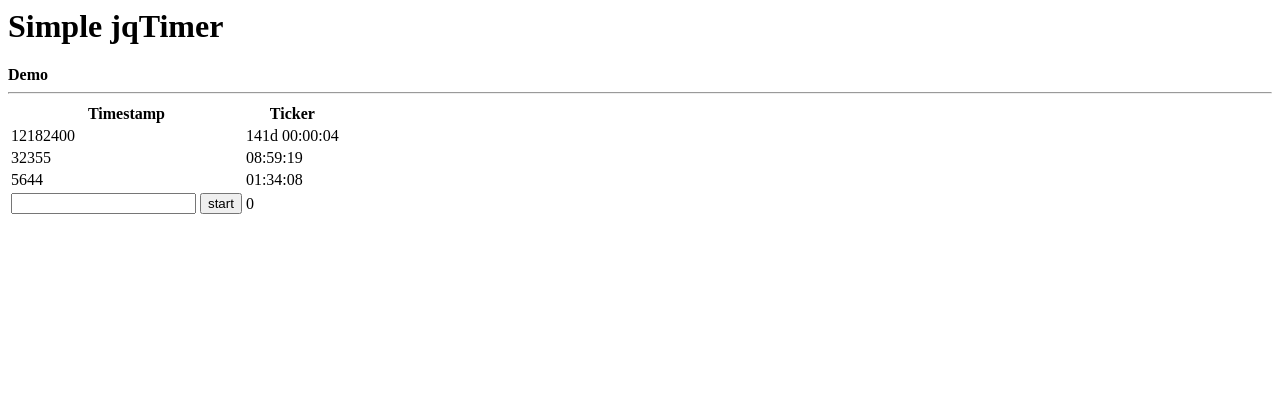
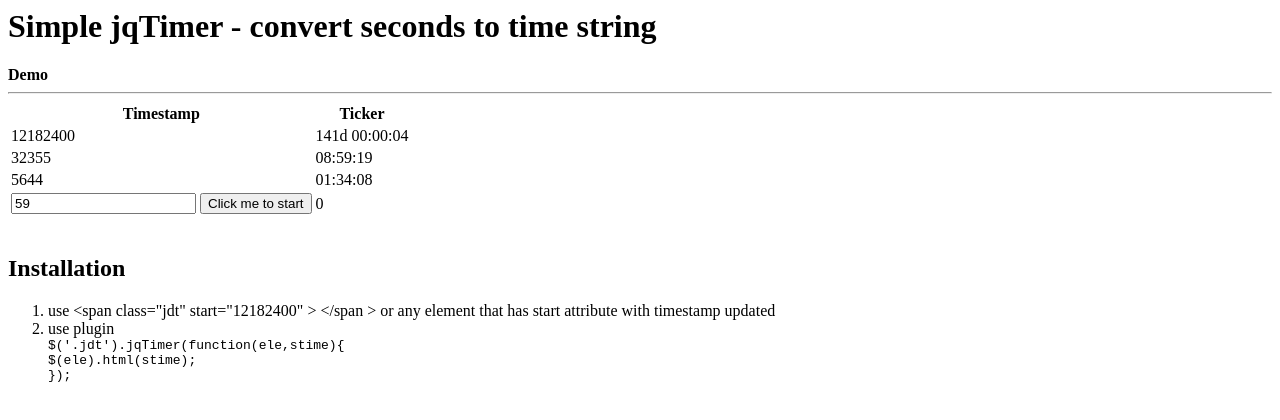
Before and after one commit to sharifbaba/jqTimer, a plain HTML site: page index.html in a window 1280 px wide. Drawn offline with nearby package versions, Linux system fonts and the light colour scheme.

Commit message:
updated installation instructions

```diff
--- a/index.html
+++ b/index.html
@@ -6,7 +6,7 @@
 </head>
 <body>
 	<h1>
-		Simple jqTimer
+		Simple jqTimer - convert seconds to time string
 	</h1>
 	<p>
 	</p>
@@ -31,12 +31,34 @@
 		</tr>
 		<tr>
 			<td>
-				<input type="text" id="inp_loadtimer"  start="-1">
-				<input type="button" value="start"  onclick="start_timer()">
+				<input type="text" id="inp_loadtimer"  value="59" start="-1">
+				<input type="button" value="Click me to start"  onclick="start_timer()">
 			</td>
 			<td><span id="span_loadtimer" start="5644">0</span></td>
 		</tr>
 	</table>
+
+
+
+	<br>
+	<h2>Installation</h2>
+
+	<ol>
+		<li> use  &lt;span class="jdt" start="12182400" &gt; &lt;/span &gt; or any element that has start attribute with timestamp updated</li>
+		<li> use plugin
+			<code>
+				<br>
+				$('.jdt').jqTimer(function(ele,stime){<br>
+					$(ele).html(stime);	<br>
+				});<br>
+
+
+
+			</code>
+		</li>
+
+	</ol>
+
 
 	<script type="text/javascript">
 		$('.jdt').jqTimer(function(ele,stime){
```
